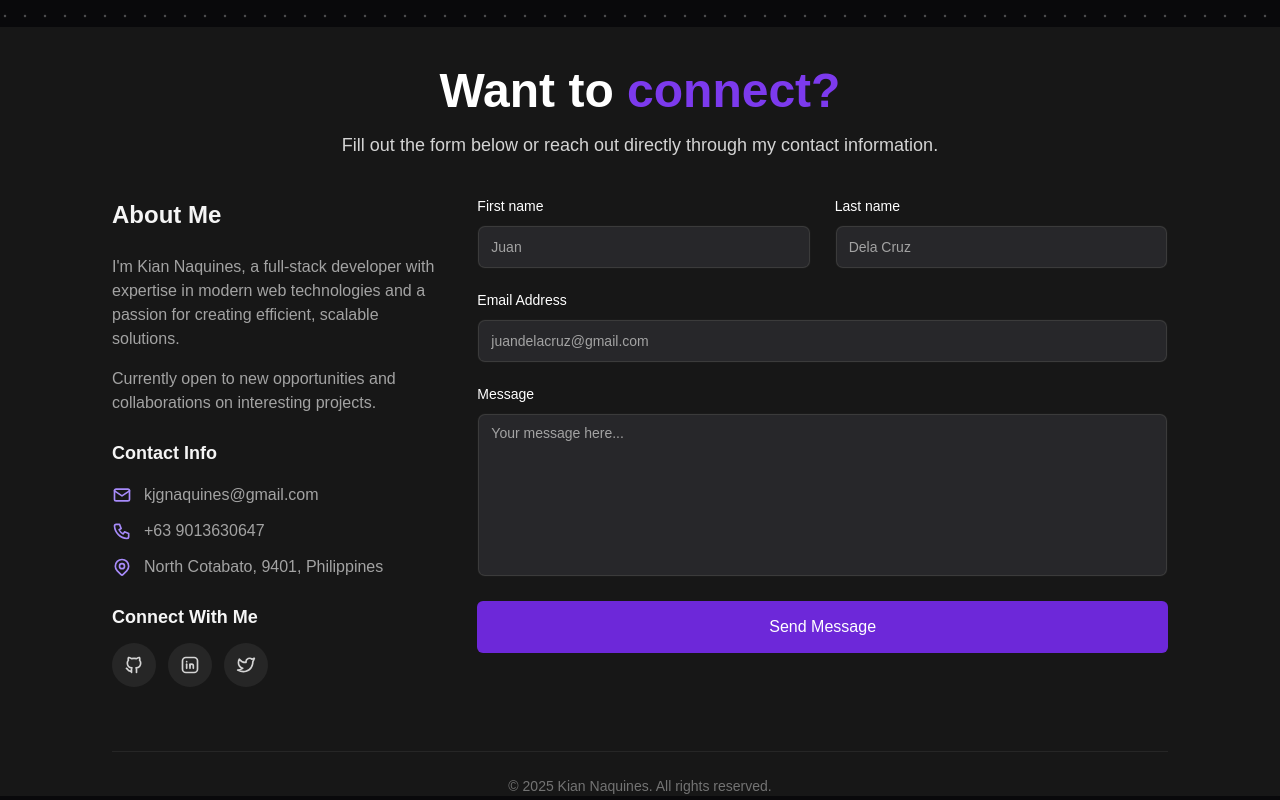
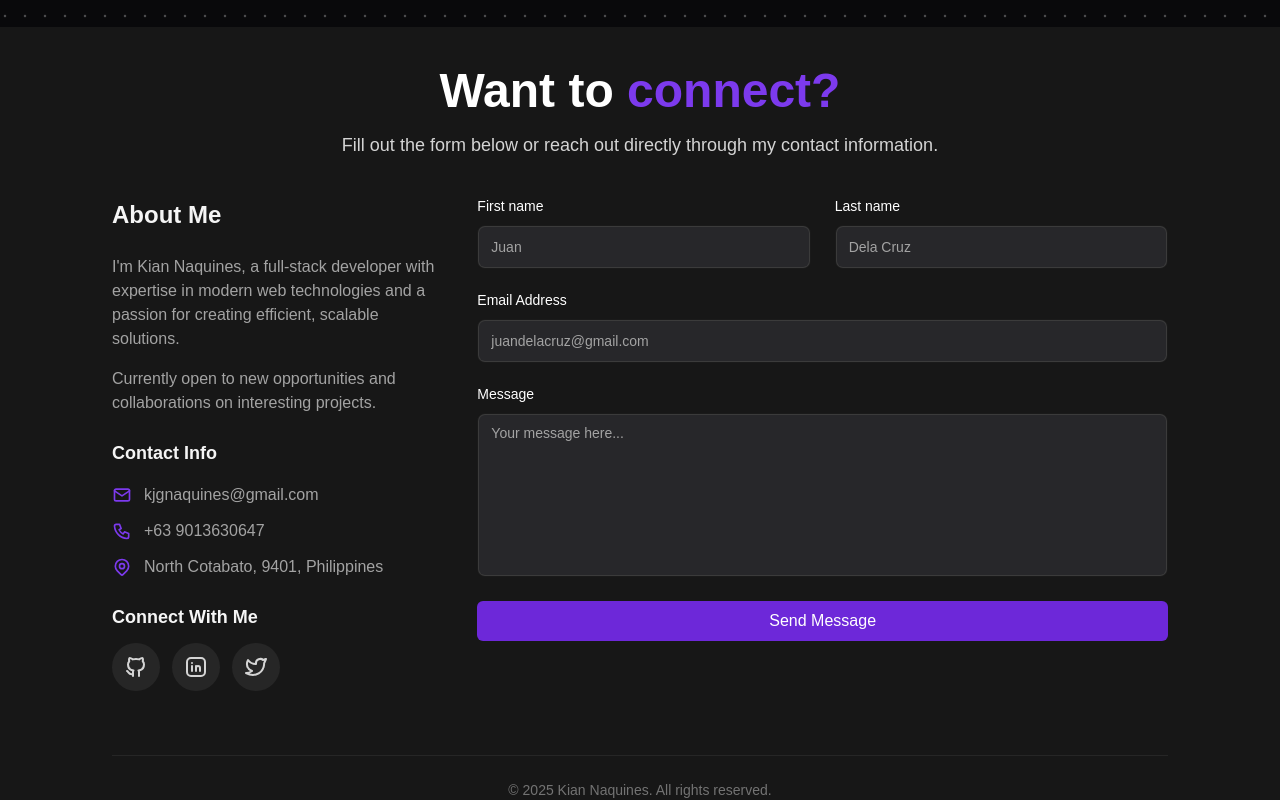
Before and after one commit to kiannaquines/kian_portfolio, a Next.js app: page / in a window 1280 px wide. Shown: the part 6953-7753 px from the top of the page. Built offline with nearby package versions, Linux system fonts and the light colour scheme; a web font is replaced by a local one.

Commit message:
Refactor footer component for improved form validation and styling; enhance icon colors and button animations

```diff
--- a/components/ui/footer.tsx
+++ b/components/ui/footer.tsx
@@ -26,7 +26,7 @@ export function Footer() {
     e.preventDefault();
 
     if (!formData.firstName.trim() || !formData.lastName.trim() ||
-        !formData.email.trim() || !formData.message.trim()) {
+      !formData.email.trim() || !formData.message.trim()) {
       setSubmitStatus('error');
       return;
     }
@@ -99,7 +99,7 @@ export function Footer() {
               <div className="space-y-3">
                 {contactInfo.map((item, index) => (
                   <div key={index} className="flex items-center space-x-3 text-neutral-400 hover:text-neutral-300 transition-colors">
-                    <span className="text-violet-400">{item.icon}</span>
+                    <span className="text-violet-600">{item.icon}</span>
                     <span>{item.text}</span>
                   </div>
                 ))}
@@ -116,11 +116,9 @@ export function Footer() {
                     target="_blank"
                     rel="noopener noreferrer"
                     aria-label={item.label}
-                    className="p-3 bg-neutral-800 rounded-full hover:bg-violet-700 transition-colors"
+                    className="p-3 bg-neutral-800 rounded-full hover:bg-violet-700 transition-all duration-300 group"
                   >
-                    {React.cloneElement(item.icon, {
-                      className: "text-neutral-300 hover:text-white w-5 h-5",
-                    })}
+                    {React.cloneElement(item.icon, { className: "text-neutral-300 group-hover:text-white w-6 h-6" })}
                   </a>
                 ))}
               </div>
@@ -179,7 +177,7 @@ export function Footer() {
               />
             </LabelInputContainer>
             <button
-              className="w-full py-3.5 bg-violet-700 text-white rounded-md hover:bg-violet-600 transition-colors font-medium disabled:bg-gray-600 flex items-center justify-center"
+              className="w-full py-2 hover:cursor-pointer bg-violet-700 text-white rounded-md hover:bg-violet-600 transition-colors font-medium disabled:bg-gray-600 flex items-center justify-center"
               type="submit"
               disabled={isSubmitting}
             >
```
